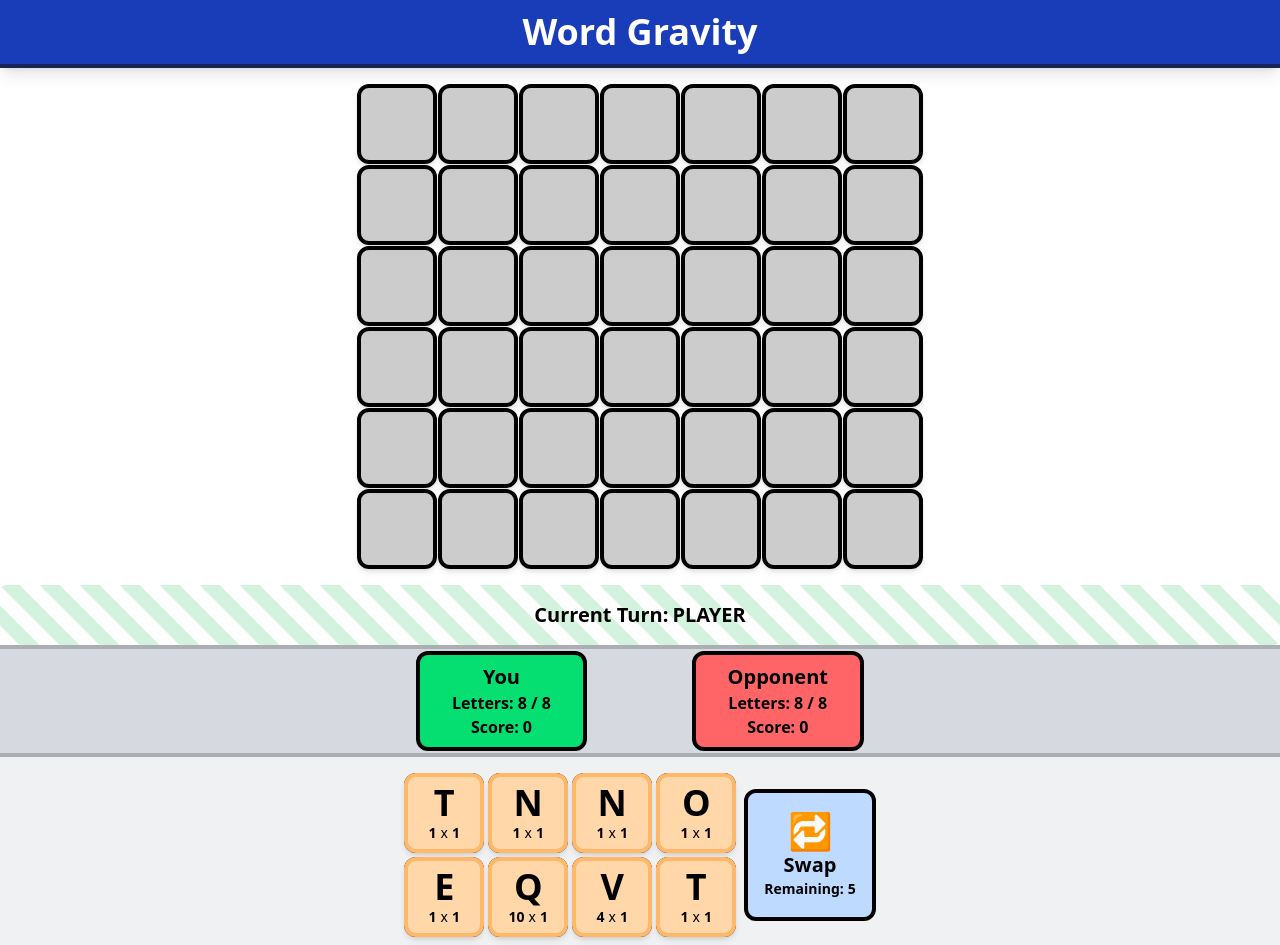
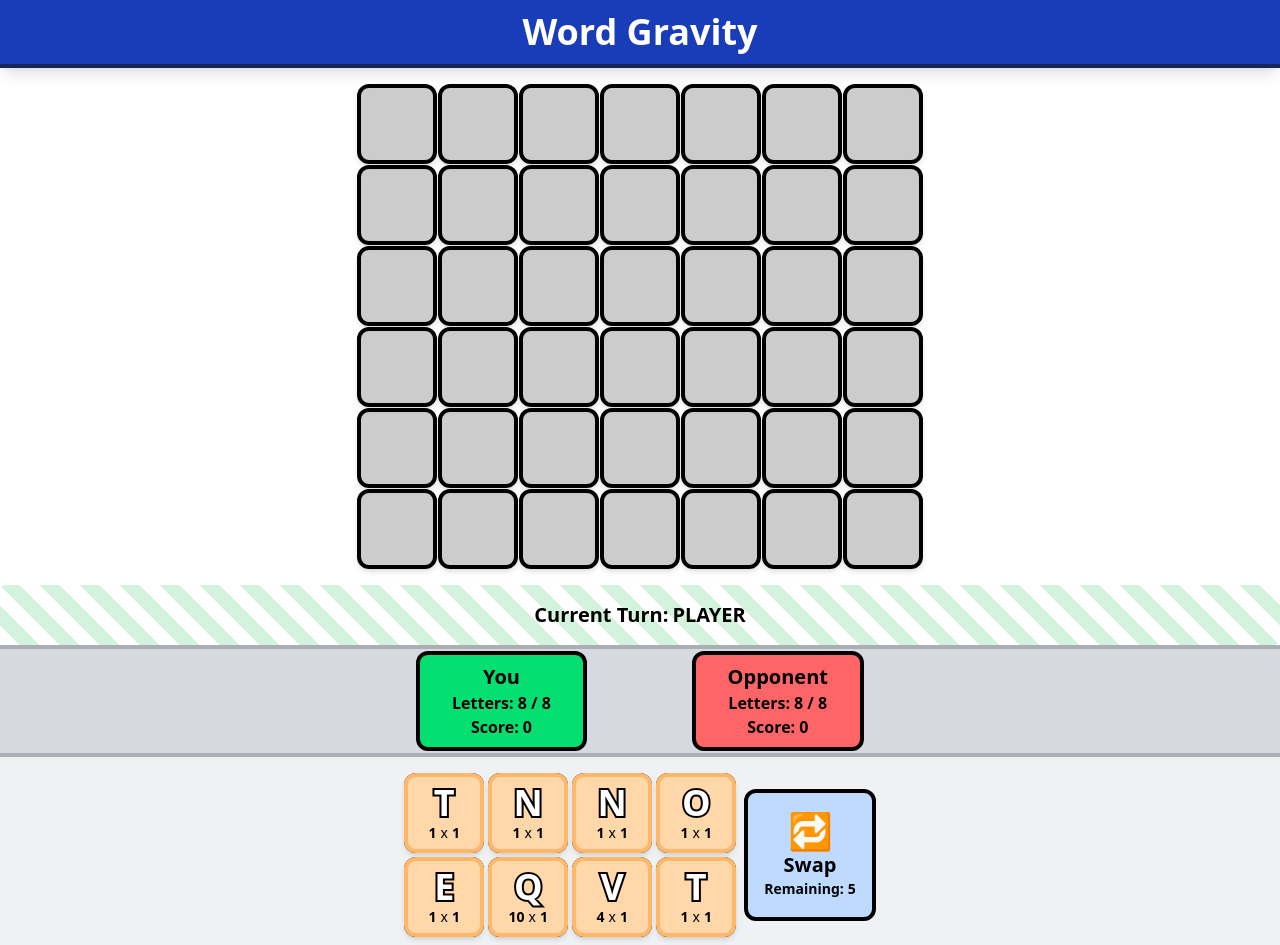
Before and after one commit to xandwr/word-gravity-pure, a SvelteKit app: page / in a window 1280 px wide. Shown: the top 945 px of the page. Built offline with nearby package versions, Linux system fonts and the light colour scheme; no server answers.

Commit message:
Letter color map and outline

```diff
--- a/src/components/letterTile.svelte
+++ b/src/components/letterTile.svelte
@@ -96,6 +96,38 @@
         if (isDragging) return "scale-110 opacity-75 shadow-2xl";
         return "";
     });
+
+    // Multiplier color mapping
+    const getMultiplierColor = (mult: number): string => {
+        if (mult <= 1) return "#ffffff";
+        if (mult === 2) return "#b4e1ff";
+        if (mult === 3) return "#7ef0a0";
+        if (mult === 4) return "#f9f871";
+        if (mult === 5) return "#ffb347";
+        if (mult === 6) return "#ff7033";
+        if (mult === 7) return "#ff3333";
+        if (mult === 8) return "#a020f0";
+        return "#a020f0"; // 9+ base color (violet)
+    };
+
+    // Compute letter color and glow
+    const letterColor = $derived(() => getMultiplierColor(tile.multiplier));
+
+    // Add glow for high multipliers (6+)
+    const letterGlow = $derived(() => {
+        if (tile.multiplier >= 6 && tile.multiplier <= 8) {
+            const color = getMultiplierColor(tile.multiplier);
+            return `drop-shadow(0 0 4px ${color}) drop-shadow(0 0 8px ${color})`;
+        }
+        if (tile.multiplier >= 9) {
+            // White glow overlay for transcendent (9+)
+            return `drop-shadow(0 0 6px #ffffff) drop-shadow(0 0 12px #ffffff) drop-shadow(0 0 18px #a020f0)`;
+        }
+        return "none";
+    });
+
+    // Pulse animation for 10+ multipliers
+    const shouldPulse = $derived(() => tile.multiplier >= 10);
 </script>
 
 <div
@@ -103,7 +135,14 @@
     class="aspect-square rounded-xl border-2 sm:border-4 {bgColor()} {animationClass()} flex flex-col items-center justify-center w-12 h-12 sm:w-16 sm:h-16 md:w-20 md:h-20 p-1 sm:p-2 md:p-4 transition-transform duration-150"
     style="opacity: {opacity};"
 >
-    <h class="text-xl sm:text-2xl md:text-4xl font-bold">{tile.letter}</h>
+    <h
+        class="text-xl sm:text-2xl md:text-4xl font-bold letter-stroke {shouldPulse()
+            ? 'mult-pulse'
+            : ''}"
+        style="color: {letterColor()}; filter: {letterGlow()};"
+    >
+        {tile.letter}
+    </h>
     <span
         class="flex flex-row gap-0.5 sm:gap-1 items-center text-xs sm:text-sm md:text-md"
     >
@@ -112,3 +151,29 @@
         <h class="font-semibold">{tile.multiplier}</h>
     </span>
 </div>
+
+<style>
+    .letter-stroke {
+        -webkit-text-stroke: 4px black;
+        stroke: 4px black;
+        paint-order: stroke fill;
+    }
+
+    @keyframes multPulse {
+        0%,
+        100% {
+            color: #a020f0;
+            filter: drop-shadow(0 0 6px #ffffff) drop-shadow(0 0 12px #ffffff)
+                drop-shadow(0 0 18px #a020f0);
+        }
+        50% {
+            color: #ffffff;
+            filter: drop-shadow(0 0 8px #ffffff) drop-shadow(0 0 16px #ffffff)
+                drop-shadow(0 0 24px #a020f0);
+        }
+    }
+
+    .mult-pulse {
+        animation: multPulse 2s ease-in-out infinite;
+    }
+</style>
```
